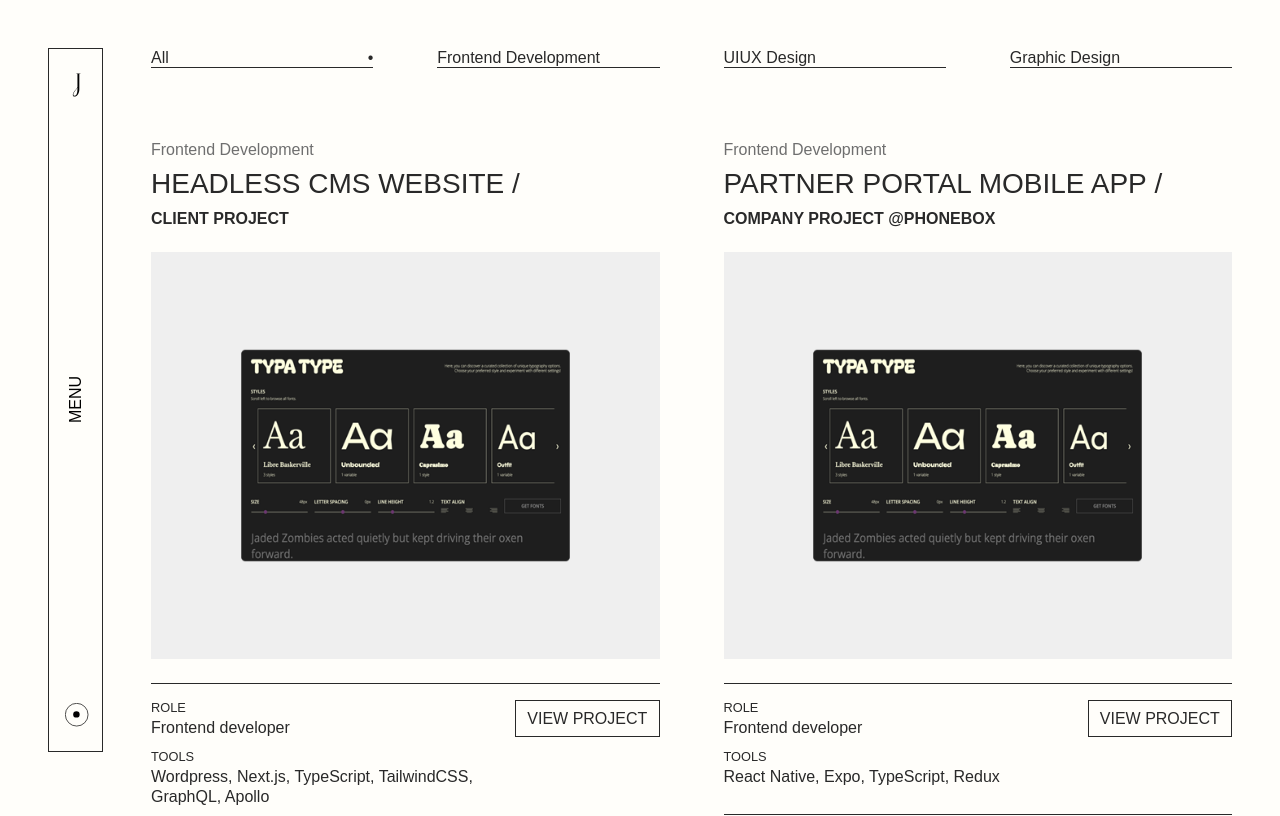
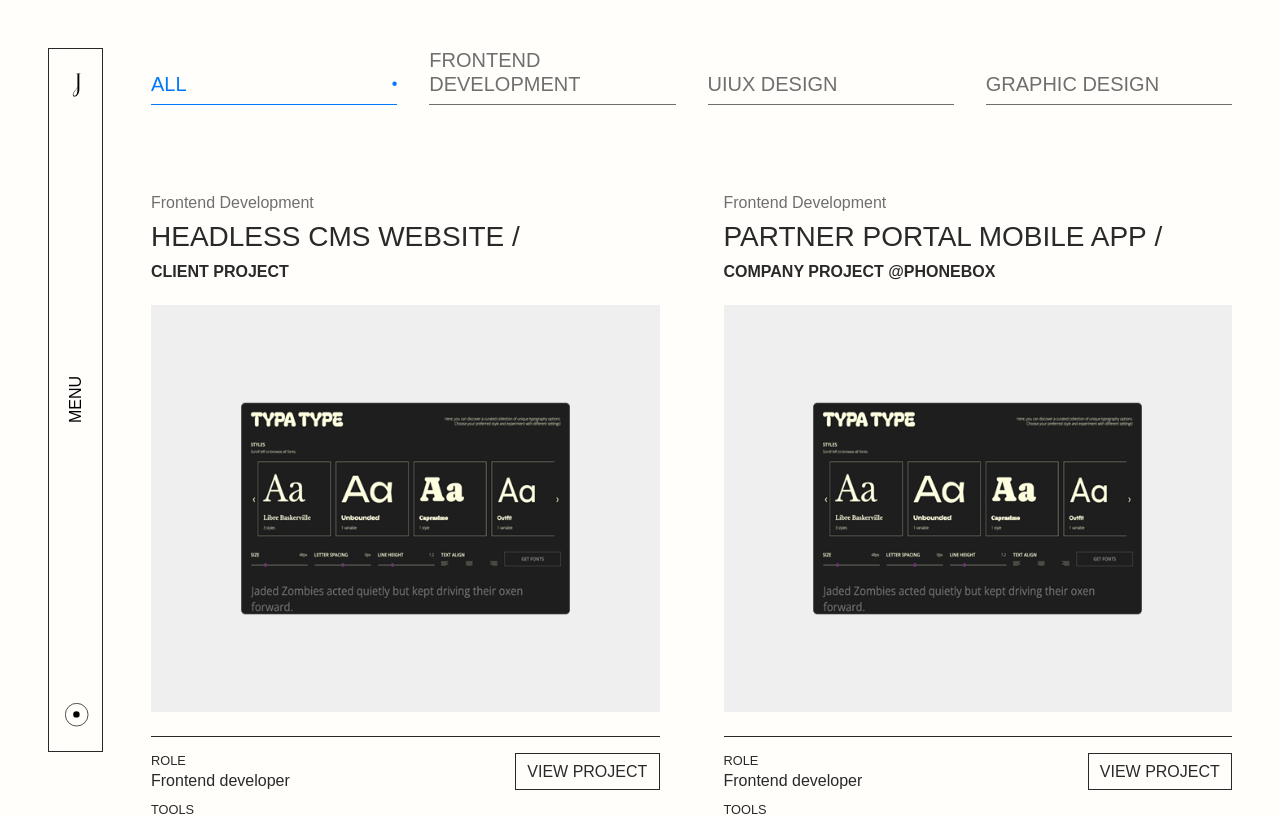
Before and after one commit to jennysujukim/jennykim-portfolio-2024, a React (Vite) app: page /work in a window 1280 px wide. Shown: the top 816 px of the page. Built offline with nearby package versions, Linux system fonts and the light colour scheme.

Commit message:
feat: create resuable Tab component

```diff
--- a/src/components/atoms/FilterButton/FilterButton.module.scss
+++ /dev/null
@@ -1,15 +0,0 @@
-@use '../../../sass/abstracts/' as *;
-
-.Wrapper {
-  cursor: pointer;
-  @include lap {
-    @include gridCol(auto, 3);
-    border-bottom: $border_primary_black;
-  }
-}
-
-.Container {
-  @include lap {
-    @include flexbox(space-between, unset);
-  }
-}
--- a/src/components/atoms/FilterButton/FilterButton.tsx
+++ /dev/null
@@ -1,31 +0,0 @@
-import useResponsive from "../../../hooks/useResponsive"
-// styles
-import styles from './FilterButton.module.scss'
-
-type FilterButtonProps = {
-  text: string;
-  isActive: boolean;
-  handleClick: (text: string) => void;
-}
-
-export default function FilterButton({
-  text,
-  isActive,
-  handleClick }: FilterButtonProps) {
-
-  const isResponsive = useResponsive()
-
-  return (
-    <li
-      className={styles.Wrapper}
-      onClick={() => handleClick(text)}
-    >
-      <div className={styles.Container}>
-        <p>{text}</p>
-        {isActive && isResponsive !== 'mobile' && isResponsive !== 'tablet' &&
-          <div>&bull;</div>
-        }
-      </div>
-    </li>
-  )
-}
--- a/src/components/atoms/FilterButton/index.ts
+++ /dev/null
@@ -1,3 +0,0 @@
-import FilterButton from "./FilterButton";
-
-export default FilterButton;
--- /dev/null
+++ b/src/components/atoms/Tab/Tab.module.scss
@@ -0,0 +1,53 @@
+@use '../../../sass/abstracts/' as *;
+
+.Wrapper {
+  @include lap {
+    text-transform: uppercase;
+    padding-bottom: 0.5rem;
+    border-bottom: $border_primary_grey;
+    margin-bottom: 1rem;
+    @include gridCol(auto, 3);
+    @include flexbox(unset, unset);
+  }
+
+  &.Active {
+    @include lap { border-bottom: 1px solid $primary_blue_dark; }
+  }
+}
+
+.SmallText {
+  @include lap {
+    font-size: 0.7rem;
+    color: $primary_grey;
+  }
+
+  &.Active {
+    @include lap { color: $primary_blue_dark; };
+  }
+}
+
+.Container {
+  @include flexbox(unset, flex-end);
+  width: 100%;
+}
+
+.Text_Cont {
+  @include lap {
+    width: 100%;
+    @include flexbox(space-between, center);
+    gap: 0.5rem;
+  }
+}
+
+.Text {
+  color: $primary_grey;
+  // @include lap { padding-top: 0.5rem; };
+
+  &.Active {
+    @include lap { color: $primary_blue_dark; };
+  }
+}
+
+.Bullet {
+  color: $primary_blue_dark;
+}
--- /dev/null
+++ b/src/components/atoms/Tab/Tab.tsx
@@ -0,0 +1,42 @@
+import styles from './Tab.module.scss'
+
+type TabProps = {
+  text: string;
+  isLink: boolean;
+  href?: string;
+  smallText?: string;
+  isActive: boolean;
+  handleClick?: (text: string) => void;
+}
+
+export default function Tab({
+  text,
+  isLink,
+  href,
+  smallText,
+  isActive,
+  handleClick }: TabProps) {
+
+  return (
+    <li className={isActive ? `${styles.Wrapper} ${styles.Active}` : styles.Wrapper}>
+      {isLink &&
+        <a className={styles.Container} href={`#${href}`}>
+          {smallText && <span className={isActive ? `${styles.SmallText} ${styles.Active}` : styles.SmallText}>{smallText}</span>}
+          <div className={styles.Text_Cont}>
+            <p className={isActive ? `H5_Style ${styles.Text} ${styles.Active}` : `H5_Style ${styles.Text}`}>{text}</p>
+            {isActive && <p className={isActive ? `${styles.Bullet} ${styles.Active}` : styles.Bullet}>&bull;</p> }
+          </div>
+        </a>
+      }
+      {!isLink && handleClick &&
+        <div className={styles.Container} onClick={() => handleClick(text)}>
+          {smallText && <span className={isActive ? `${styles.SmallText} ${styles.Active}` : styles.SmallText}>{smallText}</span>}
+          <div className={styles.Text_Cont}>
+            <p className={isActive ? `H5_Style ${styles.Text} ${styles.Active}` : `H5_Style ${styles.Text}`}>{text}</p>
+            {isActive && <p className={isActive ? `${styles.Bullet} ${styles.Active}` : styles.Bullet}>&bull;</p> }
+          </div>
+        </div>
+      }
+    </li>
+  )
+}
--- /dev/null
+++ b/src/components/atoms/Tab/index.ts
@@ -0,0 +1,3 @@
+import Tab from "./Tab";
+
+export default Tab;
--- a/src/components/organisms/Filter/Filter.module.scss
+++ b/src/components/organisms/Filter/Filter.module.scss
@@ -2,6 +2,6 @@
 
 .Wrapper {
   @include lap {
-    @include grid(repeat(12, 1fr), $gap_lap); };
-
+    @include grid(repeat(12, 1fr), 2rem);
+  };
 }
--- a/src/components/organisms/Filter/Filter.tsx
+++ b/src/components/organisms/Filter/Filter.tsx
@@ -1,7 +1,7 @@
 import { useGetProjectsDataContext } from "../../../hooks/useGetProjectsDataContext"
 import { DisciplineType } from "../../../types/enums/DisciplineType"
 // components
-import FilterButton from "../../atoms/FilterButton"
+import Tab from "../../atoms/Tab"
 // styles
 import styles from './Filter.module.scss'
 
@@ -11,25 +11,29 @@ export default function Filter() {
 
   return (
     <ul className={styles.Wrapper}>
-      <FilterButton
+      <Tab
         text={DisciplineType.All}
+        isLink={false}
+        handleClick={() => handleSetDiscipline(DisciplineType.All)}
         isActive={isActive === DisciplineType.All}
-        handleClick={() => handleSetDiscipline(DisciplineType.All)}
       />
-      <FilterButton
+      <Tab
         text={DisciplineType.Frontend}
+        isLink={false}
+        handleClick={() => handleSetDiscipline(DisciplineType.Frontend)}
         isActive={isActive === DisciplineType.Frontend}
-        handleClick={() => handleSetDiscipline(DisciplineType.Frontend)}
       />
-      <FilterButton
+      <Tab
         text={DisciplineType.UIUX}
+        isLink={false}
+        handleClick={() => handleSetDiscipline(DisciplineType.UIUX)}
         isActive={isActive === DisciplineType.UIUX}
-        handleClick={() => handleSetDiscipline(DisciplineType.UIUX)}
       />
-      <FilterButton
+      <Tab
         text={DisciplineType.Graphic}
+        isLink={false}
+        handleClick={() => handleSetDiscipline(DisciplineType.Graphic)}
         isActive={isActive === DisciplineType.Graphic}
-        handleClick={() => handleSetDiscipline(DisciplineType.Graphic)}
       />
     </ul>
   )
--- a/src/pages/HomePage/Stickycontent/StickyContent.tsx
+++ b/src/pages/HomePage/Stickycontent/StickyContent.tsx
@@ -1,7 +1,7 @@
 import { Project } from "../../../types/models/Project"
 import { useIndicatorContext } from "../../../hooks/useIndicatorContext";
-// styles
-import styles from './StickyContent.module.scss'
+// components
+import Tab from "../../../components/atoms/Tab";
 
 type StickyContentProps = {
   allProjects: Project[];
@@ -14,18 +14,14 @@ export default function StickyContent({ allProjects }: StickyContentProps) {
   return (
     <ul>
       {allProjects.map((project, index) => (
-        <li
+        <Tab
           key={index}
-          className={isActive === project.overview.id ? `${styles.Container} ${styles.Active}`: styles.Container }
-        >
-          <a href={`#${project.overview.id}`}>
-            <span className={isActive === project.overview.id ? `${styles.Work} ${styles.Active}`: styles.Work }>Work #{index + 1} {project.overview.discipline}</span>
-            <div className={styles.Title_Cont} >
-              <h5 className={isActive === project.overview.id ? `${styles.Title} ${styles.Active}`: styles.Title }>{project.overview.title}</h5>
-              {isActive === project.overview.id && <p className={styles.Bullet}>&bull;</p>}
-            </div>
-          </a>
-        </li>
+          text={project.overview.title}
+          isLink
+          href={project.overview.id}
+          smallText={`Work #${index + 1} ${project.overview.discipline}`}
+          isActive={isActive === project.overview.id}
+        />
       ))}
     </ul>
   )
```
